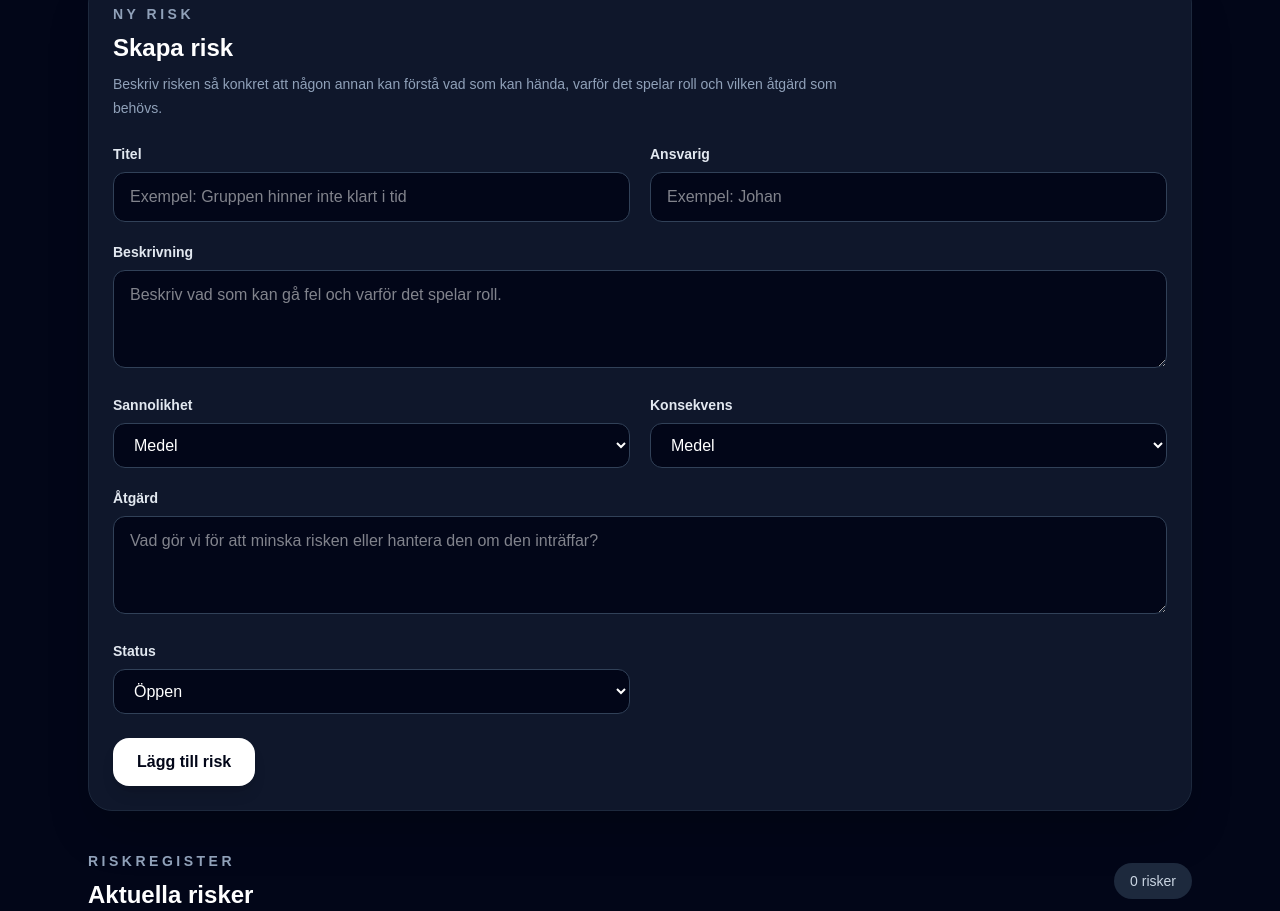
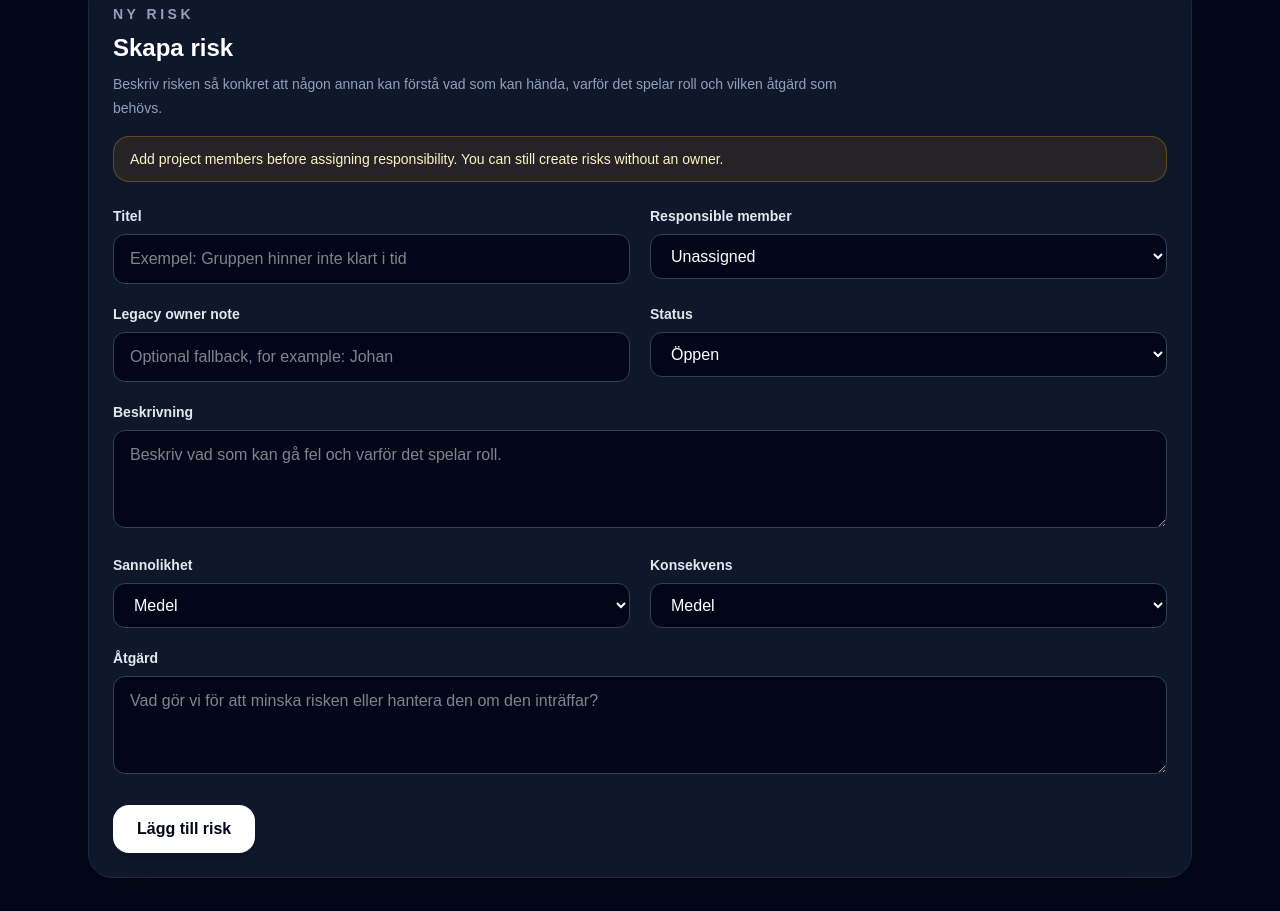
Before and after one commit to Zion8a/project-compass, a Next.js app: page /project-risks in a window 1280 px wide. Shown: the part 654-1565 px from the top of the page. Built offline with nearby package versions, Linux system fonts and the light colour scheme.

Commit message:
Add risk responsibility in risk view

```diff
--- a/src/app/project-risks/page.tsx
+++ b/src/app/project-risks/page.tsx
@@ -2,6 +2,12 @@
 
 import { useEffect, useState } from "react";
 import AppHeader from "../../components/AppHeader";
+import {
+  getActiveProject,
+  loadProjectCompassState,
+  Project,
+  ProjectMember,
+} from "@/lib/projectStorage";
 
 type ProjectInterviewData = {
   projectName: string;
@@ -24,6 +30,7 @@ type ProjectRisk = {
   impact: RiskLevel;
   action: string;
   owner: string;
+  ownerId?: string;
   status: RiskStatus;
 };
 
@@ -41,6 +48,8 @@ const riskStatuses: { id: RiskStatus; title: string }[] = [
 
 export default function ProjectRisksPage() {
   const [project, setProject] = useState<ProjectInterviewData | null>(null);
+  const [activeProject, setActiveProject] = useState<Project | null>(null);
+  const [projectMembers, setProjectMembers] = useState<ProjectMember[]>([]);
   const [risks, setRisks] = useState<ProjectRisk[]>([]);
 
   const [title, setTitle] = useState("");
@@ -49,11 +58,18 @@ export default function ProjectRisksPage() {
   const [impact, setImpact] = useState<RiskLevel>("medium");
   const [action, setAction] = useState("");
   const [owner, setOwner] = useState("");
+  const [ownerId, setOwnerId] = useState("");
   const [status, setStatus] = useState<RiskStatus>("open");
 
   useEffect(() => {
     const savedProject = localStorage.getItem("project-compass-current-project");
     const savedRisks = localStorage.getItem("project-compass-risks");
+
+    const platformState = loadProjectCompassState();
+    const currentActiveProject = getActiveProject(platformState);
+
+    setActiveProject(currentActiveProject);
+    setProjectMembers(currentActiveProject?.members ?? []);
 
     if (savedProject) {
       setProject(JSON.parse(savedProject));
@@ -68,6 +84,21 @@ export default function ProjectRisksPage() {
     localStorage.setItem("project-compass-risks", JSON.stringify(risks));
   }, [risks]);
 
+  function getMemberName(risk: ProjectRisk) {
+    if (risk.ownerId) {
+      return (
+        projectMembers.find((member) => member.id === risk.ownerId)?.name ||
+        "Unknown member"
+      );
+    }
+
+    if (risk.owner) {
+      return risk.owner;
+    }
+
+    return "Unassigned";
+  }
+
   function handleCreateRisk(event: React.FormEvent<HTMLFormElement>) {
     event.preventDefault();
 
@@ -79,6 +110,7 @@ export default function ProjectRisksPage() {
       impact,
       action,
       owner,
+      ownerId: ownerId || undefined,
       status,
     };
 
@@ -90,20 +122,21 @@ export default function ProjectRisksPage() {
     setImpact("medium");
     setAction("");
     setOwner("");
+    setOwnerId("");
     setStatus("open");
   }
 
   function updateRiskStatus(riskId: string, newStatus: RiskStatus) {
     setRisks((currentRisks) =>
       currentRisks.map((risk) =>
-        risk.id === riskId ? { ...risk, status: newStatus } : risk,
-      ),
+        risk.id === riskId ? { ...risk, status: newStatus } : risk
+      )
     );
   }
 
   const openRisks = risks.filter((risk) => risk.status !== "handled").length;
   const highRisks = risks.filter(
-    (risk) => risk.probability === "high" || risk.impact === "high",
+    (risk) => risk.probability === "high" || risk.impact === "high"
   ).length;
   const handledRisks = risks.filter((risk) => risk.status === "handled").length;
 
@@ -127,7 +160,9 @@ export default function ProjectRisksPage() {
           <p className="mt-3 text-slate-400">
             {project?.projectName
               ? `Projekt: ${project.projectName}`
-              : "Inget projekt hittades ännu."}
+              : activeProject?.name
+                ? `Projekt: ${activeProject.name}`
+                : "Inget projekt hittades ännu."}
           </p>
         </div>
 
@@ -172,14 +207,25 @@ export default function ProjectRisksPage() {
               Beskriv risken så konkret att någon annan kan förstå vad som kan
               hända, varför det spelar roll och vilken åtgärd som behövs.
             </p>
+
+            {projectMembers.length === 0 && (
+              <p className="mt-2 rounded-2xl border border-amber-500/30 bg-amber-500/10 px-4 py-3 text-sm text-amber-100">
+                Add project members before assigning responsibility. You can
+                still create risks without an owner.
+              </p>
+            )}
           </div>
 
           <div className="mt-6 grid gap-5 md:grid-cols-2">
             <div>
-              <label className="block text-sm font-semibold text-slate-200">
+              <label
+                htmlFor="risk-title"
+                className="block text-sm font-semibold text-slate-200"
+              >
                 Titel
               </label>
               <input
+                id="risk-title"
                 type="text"
                 value={title}
                 onChange={(event) => setTitle(event.target.value)}
@@ -190,23 +236,74 @@ export default function ProjectRisksPage() {
             </div>
 
             <div>
-              <label className="block text-sm font-semibold text-slate-200">
-                Ansvarig
+              <label
+                htmlFor="risk-owner-id"
+                className="block text-sm font-semibold text-slate-200"
+              >
+                Responsible member
+              </label>
+              <select
+                id="risk-owner-id"
+                value={ownerId}
+                onChange={(event) => setOwnerId(event.target.value)}
+                className="mt-2 w-full rounded-xl border border-slate-700 bg-slate-950 px-4 py-3 text-white outline-none focus:border-sky-300"
+              >
+                <option value="">Unassigned</option>
+                {projectMembers.map((member) => (
+                  <option key={member.id} value={member.id}>
+                    {member.name}
+                  </option>
+                ))}
+              </select>
+            </div>
+
+            <div>
+              <label
+                htmlFor="risk-owner"
+                className="block text-sm font-semibold text-slate-200"
+              >
+                Legacy owner note
               </label>
               <input
+                id="risk-owner"
                 type="text"
                 value={owner}
                 onChange={(event) => setOwner(event.target.value)}
-                placeholder="Exempel: Johan"
+                placeholder="Optional fallback, for example: Johan"
                 className="mt-2 w-full rounded-xl border border-slate-700 bg-slate-950 px-4 py-3 text-white outline-none focus:border-sky-300"
               />
             </div>
 
+            <div>
+              <label
+                htmlFor="risk-status"
+                className="block text-sm font-semibold text-slate-200"
+              >
+                Status
+              </label>
+              <select
+                id="risk-status"
+                value={status}
+                onChange={(event) => setStatus(event.target.value as RiskStatus)}
+                className="mt-2 w-full rounded-xl border border-slate-700 bg-slate-950 px-4 py-3 text-white outline-none focus:border-sky-300"
+              >
+                {riskStatuses.map((riskStatus) => (
+                  <option key={riskStatus.id} value={riskStatus.id}>
+                    {riskStatus.title}
+                  </option>
+                ))}
+              </select>
+            </div>
+
             <div className="md:col-span-2">
-              <label className="block text-sm font-semibold text-slate-200">
+              <label
+                htmlFor="risk-description"
+                className="block text-sm font-semibold text-slate-200"
+              >
                 Beskrivning
               </label>
               <textarea
+                id="risk-description"
                 value={description}
                 onChange={(event) => setDescription(event.target.value)}
                 placeholder="Beskriv vad som kan gå fel och varför det spelar roll."
@@ -216,10 +313,14 @@ export default function ProjectRisksPage() {
             </div>
 
             <div>
-              <label className="block text-sm font-semibold text-slate-200">
+              <label
+                htmlFor="risk-probability"
+                className="block text-sm font-semibold text-slate-200"
+              >
                 Sannolikhet
               </label>
               <select
+                id="risk-probability"
                 value={probability}
                 onChange={(event) =>
                   setProbability(event.target.value as RiskLevel)
@@ -235,10 +336,14 @@ export default function ProjectRisksPage() {
             </div>
 
             <div>
-              <label className="block text-sm font-semibold text-slate-200">
+              <label
+                htmlFor="risk-impact"
+                className="block text-sm font-semibold text-slate-200"
+              >
                 Konsekvens
               </label>
               <select
+                id="risk-impact"
                 value={impact}
                 onChange={(event) => setImpact(event.target.value as RiskLevel)}
                 className="mt-2 w-full rounded-xl border border-slate-700 bg-slate-950 px-4 py-3 text-white outline-none focus:border-sky-300"
@@ -252,33 +357,20 @@ export default function ProjectRisksPage() {
             </div>
 
             <div className="md:col-span-2">
-              <label className="block text-sm font-semibold text-slate-200">
+              <label
+                htmlFor="risk-action"
+                className="block text-sm font-semibold text-slate-200"
+              >
                 Åtgärd
               </label>
               <textarea
+                id="risk-action"
                 value={action}
                 onChange={(event) => setAction(event.target.value)}
                 placeholder="Vad gör vi för att minska risken eller hantera den om den inträffar?"
                 rows={3}
                 className="mt-2 w-full rounded-xl border border-slate-700 bg-slate-950 px-4 py-3 text-white outline-none focus:border-sky-300"
               />
-            </div>
-
-            <div>
-              <label className="block text-sm font-semibold text-slate-200">
-                Status
-              </label>
-              <select
-                value={status}
-                onChange={(event) => setStatus(event.target.value as RiskStatus)}
-                className="mt-2 w-full rounded-xl border border-slate-700 bg-slate-950 px-4 py-3 text-white outline-none focus:border-sky-300"
-              >
-                {riskStatuses.map((riskStatus) => (
-                  <option key={riskStatus.id} value={riskStatus.id}>
-                    {riskStatus.title}
-                  </option>
-                ))}
-              </select>
             </div>
           </div>
 
@@ -333,7 +425,7 @@ export default function ProjectRisksPage() {
                       onChange={(event) =>
                         updateRiskStatus(
                           risk.id,
-                          event.target.value as RiskStatus,
+                          event.target.value as RiskStatus
                         )
                       }
                       className="rounded-xl border border-slate-700 bg-slate-950 px-3 py-2 text-sm text-white outline-none focus:border-sky-300"
@@ -357,10 +449,7 @@ export default function ProjectRisksPage() {
                       value={translateRiskLevel(risk.impact)}
                     />
 
-                    <RiskMeta
-                      label="Ansvarig"
-                      value={risk.owner || "Ej angivet"}
-                    />
+                    <RiskMeta label="Responsible" value={getMemberName(risk)} />
 
                     <RiskMeta
                       label="Status"
```
